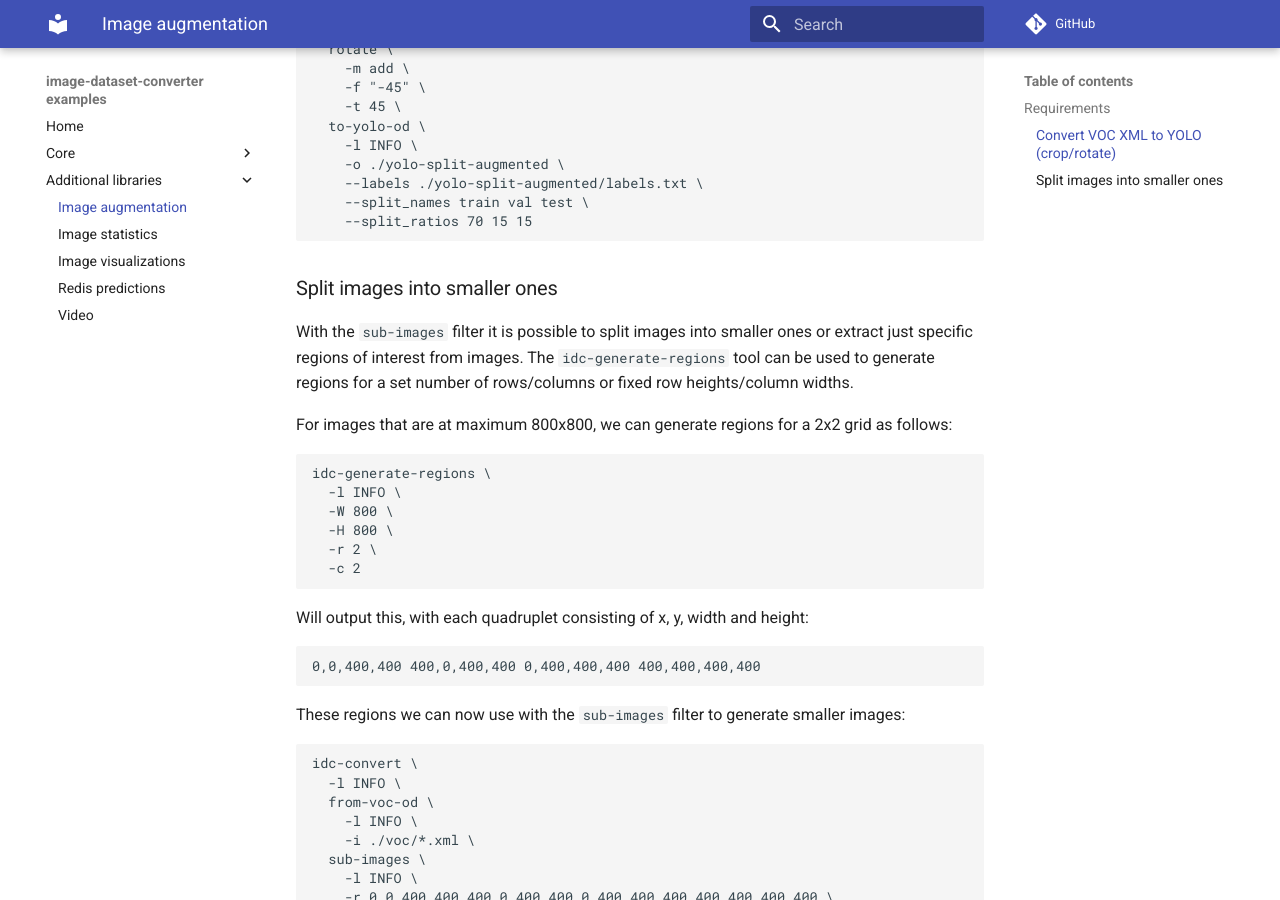
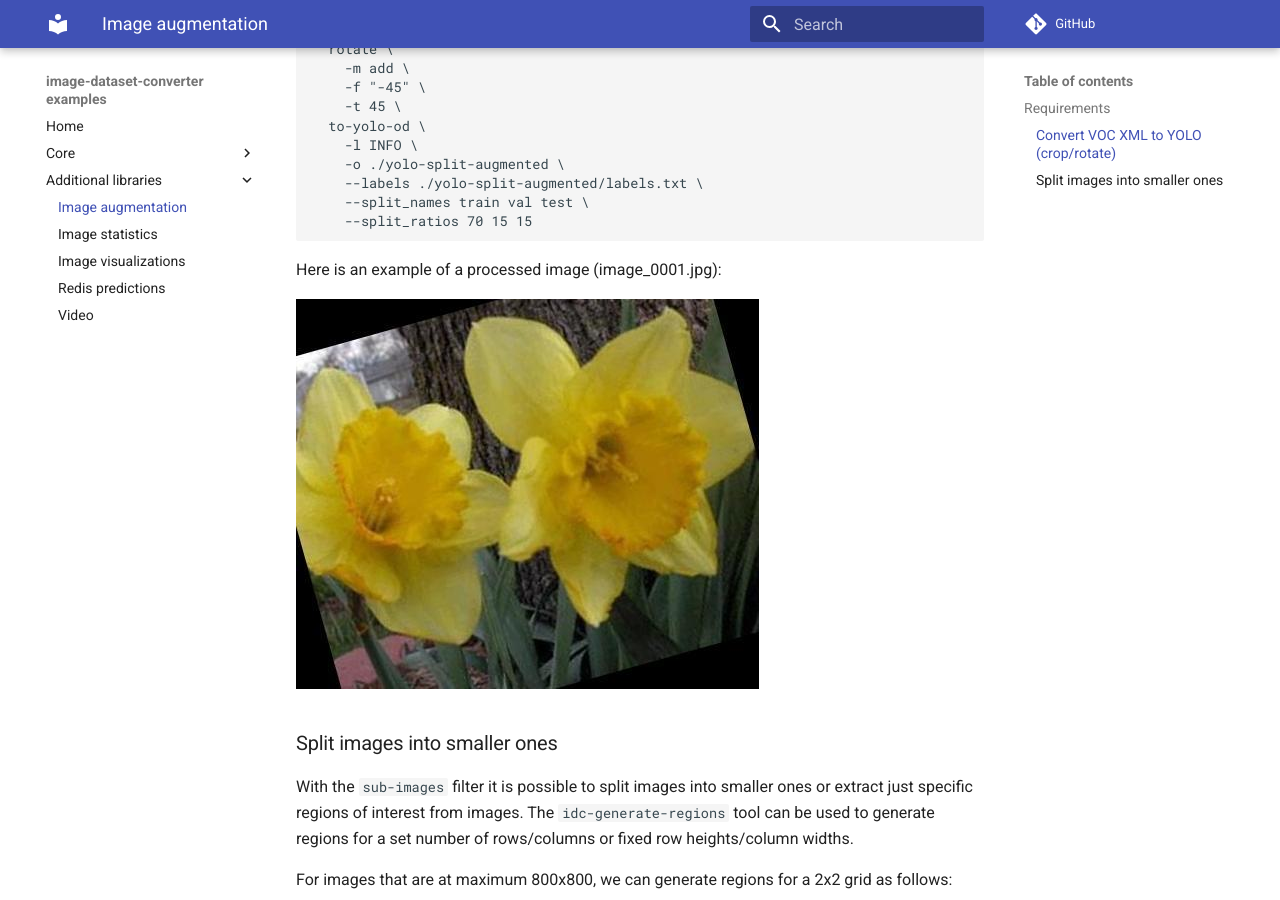
Before and after one commit to waikato-datamining/image-dataset-converter-examples, an MkDocs documentation site: the page built from docs/imgaug.md, in a window 1280 px wide and 900 px high, scrolled down 629 px. Built offline with MkDocs 1.6.1 and Material for MkDocs 9.7.7, drawn with Linux system fonts in a browser that asks for light colours; comment, search, counter and statistics services are not loaded.

Commit message:
added example image

````diff
--- a/docs/imgaug.md
+++ b/docs/imgaug.md
@@ -33,6 +33,11 @@ idc-convert \
     --split_names train val test \
     --split_ratios 70 15 15
 ```
+
+Here is an example of a processed image (image_0001.jpg):
+
+![Example image cropped and rotated](img/image_0001-cropped-rotated.jpg)
+
 
 ## Split images into smaller ones
 
````
Also changed, not shown: docs/img/image_0001-cropped-rotated.jpg (added).
